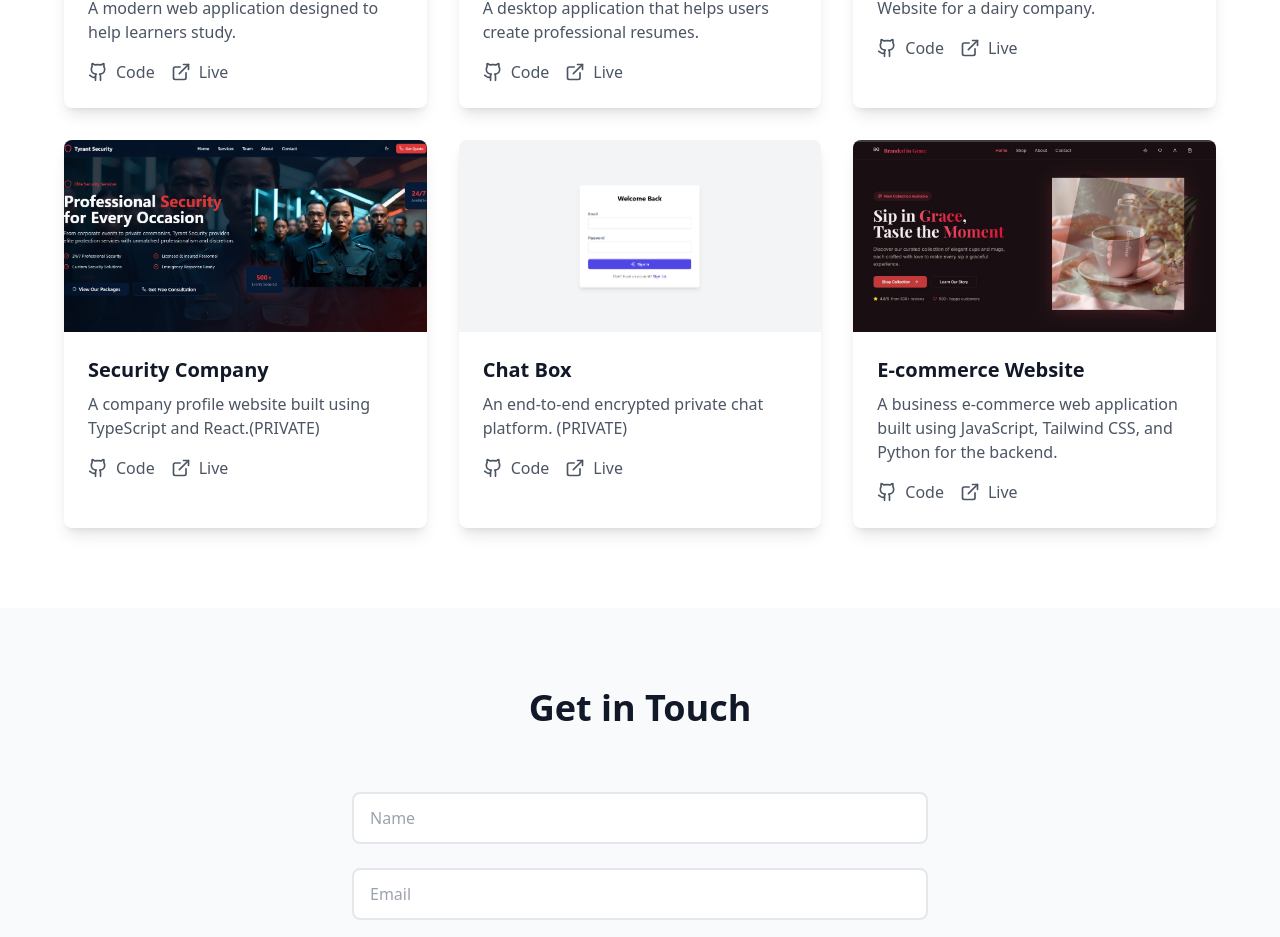
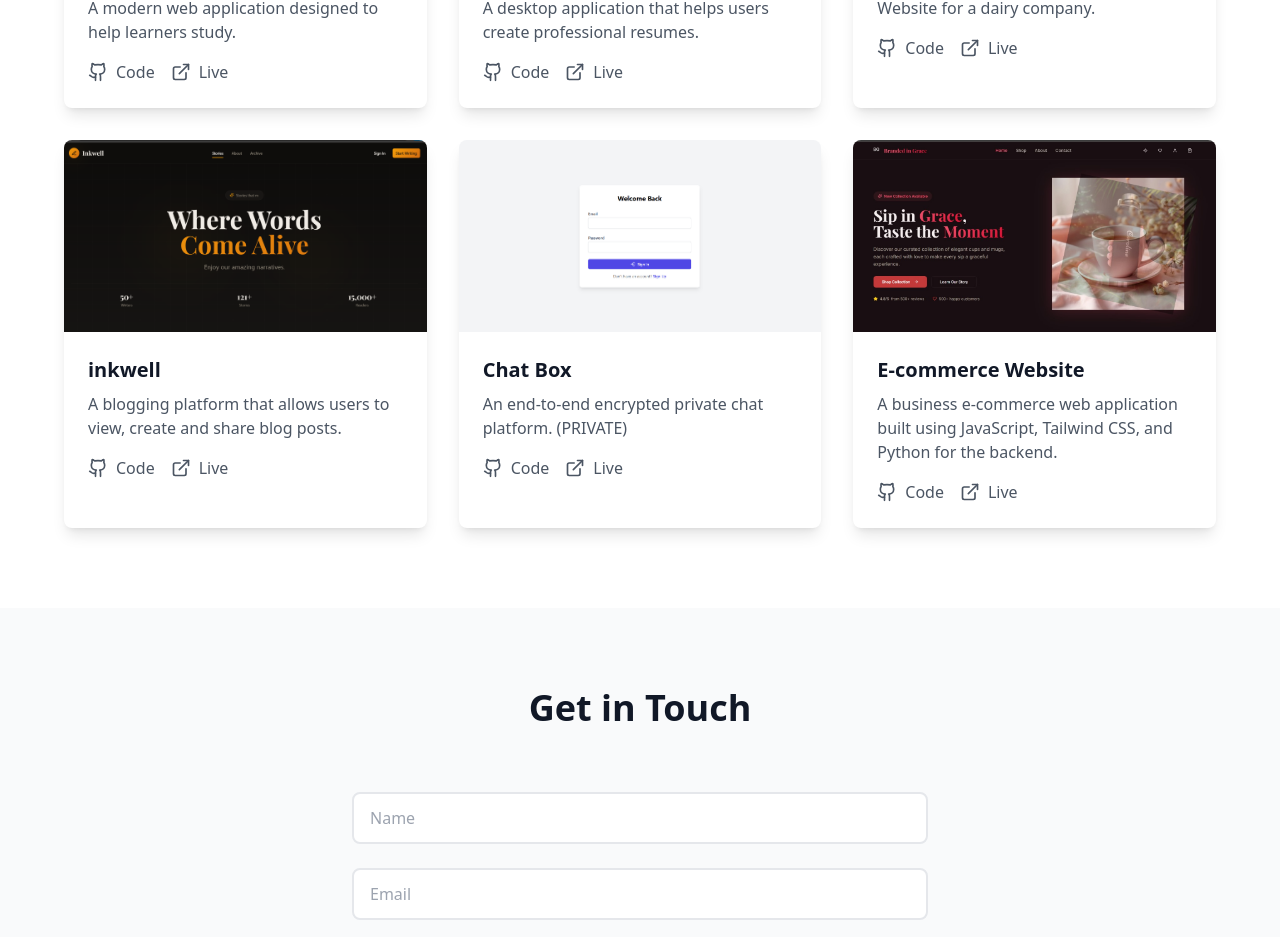
Before and after one commit to John-Gaitho/my-poltifolio, a React (Vite) app: page / in a window 1280 px wide. Shown: the part 2116-3053 px from the top of the page. Built offline with nearby package versions, Linux system fonts and the light colour scheme.

Commit message:
added prjt

```diff
--- a/src/App.jsx
+++ b/src/App.jsx
@@ -74,9 +74,9 @@ function App() {
     live: "https://kauru-dairy-ltd.app/"
   },
   {
-    title: "Security Company",
-    description: "A company profile website built using TypeScript and React.(PRIVATE)",
-    image: "/security.jpg",
+    title: "inkwell",
+    description: "A blogging platform that allows users to  view, create and share blog posts.",
+    image: "/inkwell.png",
     github: "",
     live: ""
   },
```
Also changed, not shown: public/inkwell.png (added).
